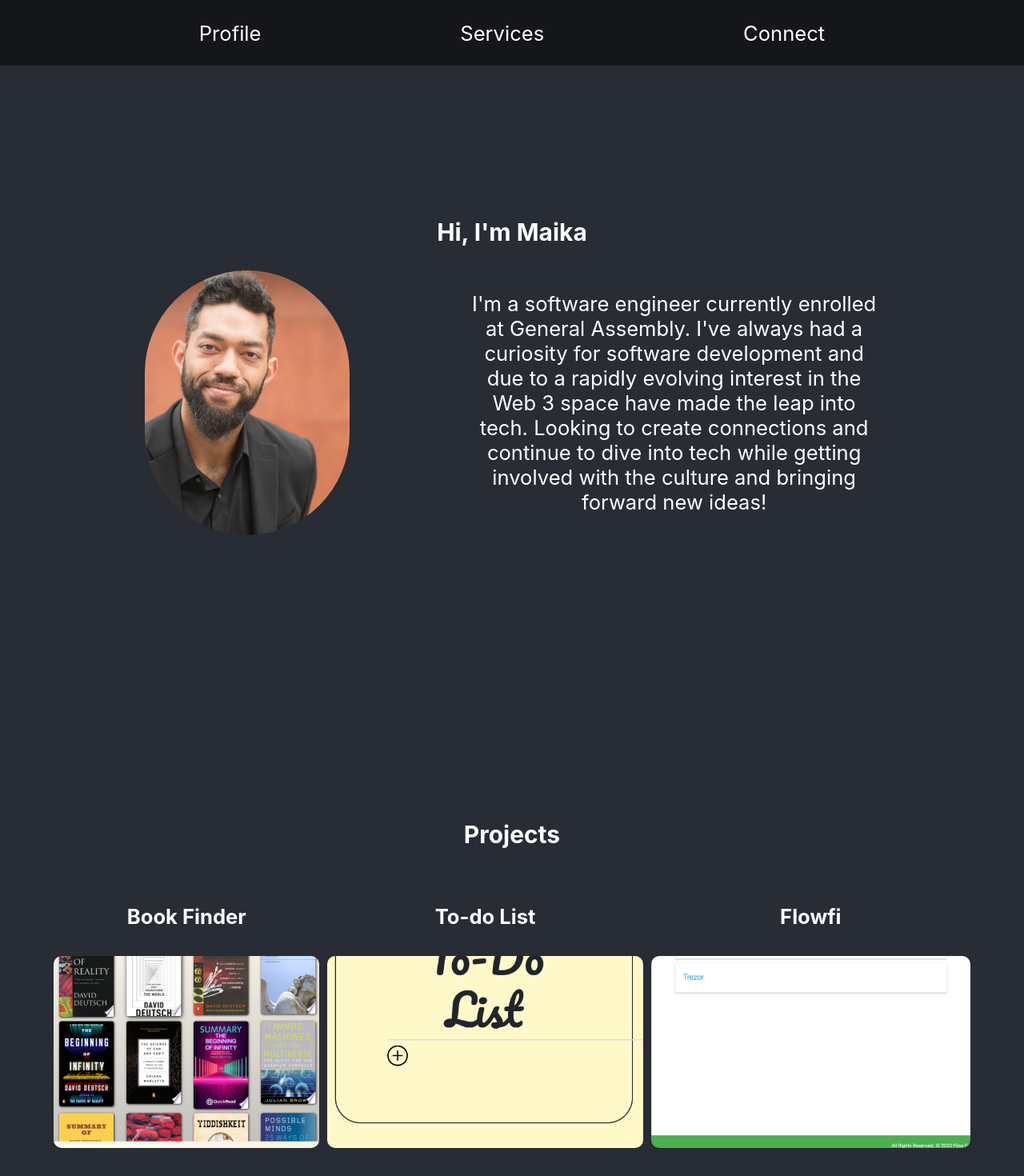
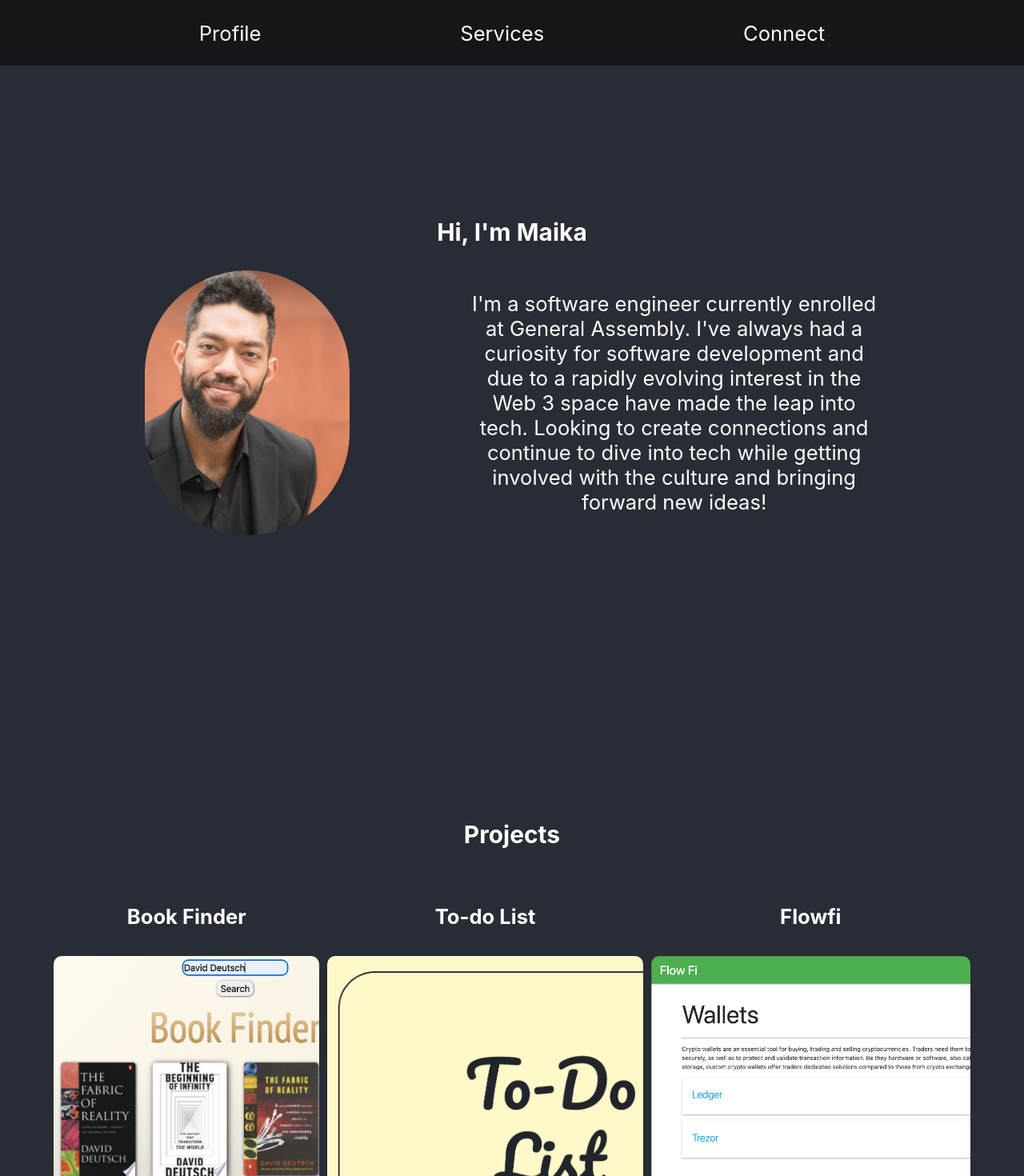
Before and after one commit to maikalangi/maikafolio, a React (Create React App) app: page / in a window 1280 px wide. Shown: the top 1470 px of the page at 80% size. Built offline with nearby package versions, Linux system fonts and the light colour scheme.

Commit message:
cursor over projects

```diff
--- a/src/App.scss
+++ b/src/App.scss
@@ -85,7 +85,11 @@ ul {
   object-fit: cover;
   object-position: 0 100%;
   width: 100%;
-  height: 30vh;
+  height: 500px;
+  .project-pic:hover{
+    cursor: pointer;
+    object-position: 30px;
+  }
 }
 /*--------Connect--------*/
 .connect {
```
